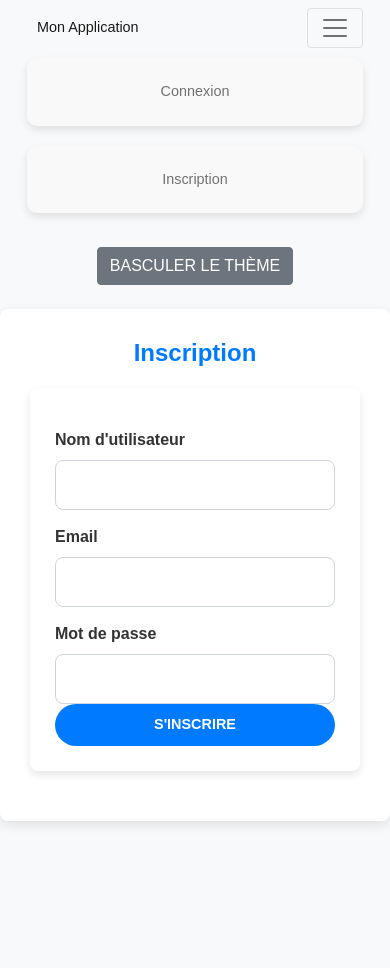
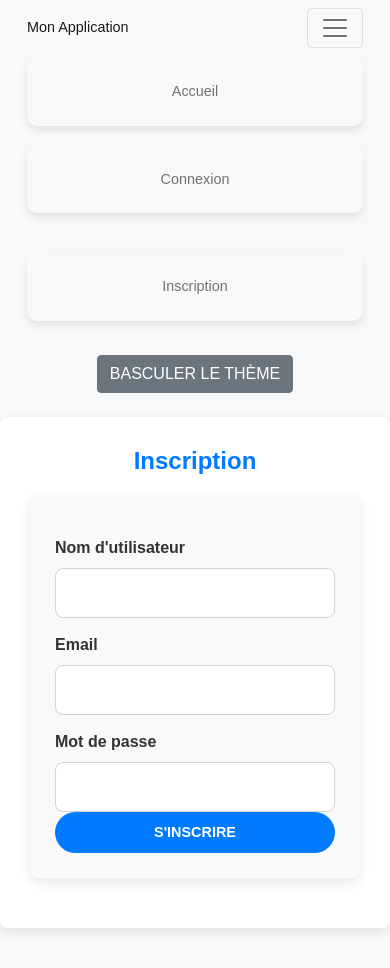
Before and after one commit to Laptitude/webapp, a Flask app: page /register in a window 390 px wide, after a click that opens the changed part. Before the commit the page ends 825 px from the top, so only its background shows below. Run offline with Flask 3, Linux system fonts and the light colour scheme; some libraries are stand-ins or nearby versions.

Commit message:
Mise à jour du style et de la navbar

```diff
--- a/static/css/styles.css
+++ b/static/css/styles.css
@@ -31,23 +31,60 @@ body {
     background-color: #777;
 }
 
+.dark-theme h1, .dark-theme h2 {
+    color: #ffdd57;
+}
+
+.dark-theme .container {
+    background-color: #444;
+    color: #fff;
+}
+
+.dark-theme form {
+    background-color: #555;
+    color: #fff;
+}
+
+.dark-theme form input {
+    background-color: #666;
+    color: #fff;
+}
+
+.dark-theme li {
+    background-color: #444;
+    border-color: #555;
+}
+
 /* Navbar */
 nav {
     background-color: #333;
     color: #fff;
     padding: 15px;
+    display: flex;
+    align-items: center;
+    justify-content: space-between;
     text-align: center;
     transition: background-color 0.3s;
 }
 
-nav a {
+.navbar-brand {
+    font-size: 1.5rem;
+    color: #ffdd57;
+}
+
+.navbar-nav {
+    display: flex;
+    gap: 20px;
+}
+
+.nav-item a {
     color: #fff;
+    text-decoration: none;
     margin: 0 10px;
-    text-decoration: none;
     transition: color 0.3s ease;
 }
 
-nav a:hover {
+.nav-item a:hover, nav a:hover {
     color: #ffdd57;
 }
 
@@ -75,10 +112,6 @@ h1, h2 {
     text-align: center;
 }
 
-.dark-theme h1, .dark-theme h2 {
-    color: #ffdd57;
-}
-
 /* Liste des éléments */
 ul {
     list-style-type: none;
@@ -96,11 +129,6 @@ li {
 
 li:hover {
     box-shadow: 0 6px 12px rgba(0, 0, 0, 0.15);
-}
-
-.dark-theme li {
-    background-color: #444;
-    border-color: #555;
 }
 
 /* Boutons stylisés */
@@ -122,14 +150,6 @@ button:hover, .btn-primary:hover {
     background-color: #0056b3;
 }
 
-.dark-theme .btn-primary {
-    background-color: #555;
-}
-
-.dark-theme .btn-primary:hover {
-    background-color: #777;
-}
-
 .btn-danger {
     background-color: #dc3545;
     transition: background-color 0.3s;
@@ -137,10 +157,6 @@ button:hover, .btn-primary:hover {
 
 .btn-danger:hover {
     background-color: #c82333;
-}
-
-.dark-theme .btn-danger {
-    background-color: #555;
 }
 
 .dark-theme .btn-danger:hover {
@@ -153,15 +169,10 @@ form {
     flex-direction: column;
     max-width: 500px;
     margin: 20px auto;
-    background: #fff;
     padding: 25px;
+    background-color: #f9f9f9;
     border-radius: 8px;
-    box-shadow: 0 4px 8px rgba(0, 0, 0, 0.1);
-}
-
-.dark-theme form {
-    background-color: #444;
-    color: #fff;
+    box-shadow: 0 4px 12px rgba(0, 0, 0, 0.1);
 }
 
 form label {
@@ -192,12 +203,6 @@ form input[type="email"]:focus, form input[type="password"]:focus {
     box-shadow: 0 0 0 0.2rem rgba(0,123,255,.25);
 }
 
-.dark-theme .form-control {
-    background-color: #333;
-    border-color: #666;
-    color: #fff;
-}
-
 /* Messages d'alerte */
 .alert {
     border-radius: 8px;
@@ -213,6 +218,10 @@ form input[type="email"]:focus, form input[type="password"]:focus {
         padding: 15px;
     }
 
+    nav {
+        flex-direction: column;
+    }
+
     .navbar-brand, .navbar-nav .nav-link {
         font-size: 0.9rem;
     }
--- a/templates/base.html
+++ b/templates/base.html
@@ -7,7 +7,23 @@
     <link rel="stylesheet" href="https://stackpath.bootstrapcdn.com/bootstrap/5.1.3/css/bootstrap.min.css">
     <link rel="stylesheet" href="{{ url_for('static', filename='css/styles.css') }}">
 </head>
-<body>
+<body class="light-theme">
+    <script>
+        document.addEventListener('DOMContentLoaded', function() {
+            if (localStorage.getItem('theme') === 'dark') {
+                document.body.classList.add('dark-theme');
+            } else {
+                document.body.classList.add('light-theme');
+            }
+        });
+
+        function toggleTheme() {
+            document.body.classList.toggle('dark-theme');
+            document.body.classList.toggle('light-theme');
+            localStorage.setItem('theme', document.body.classList.contains('dark-theme') ? 'dark' : 'light');
+        }
+    </script>
+
     <!-- Navbar Responsive -->
     <nav class="navbar navbar-expand-lg navbar-light bg-light">
         <div class="container-fluid">
@@ -16,19 +32,13 @@
                 <span class="navbar-toggler-icon"></span>
             </button>
             <div class="collapse navbar-collapse" id="navbarNav">
+                <ul class="navbar-nav me-auto">
+                    <li class="nav-item"><a class="nav-link" href="{{ url_for('index') }}">Accueil</a></li>
+                </ul>
                 <ul class="navbar-nav ms-auto">
                     {% if session.get('user_id') %}
-                        <li class="nav-item dropdown">
-                            <a class="nav-link dropdown-toggle" href="#" id="userDropdown" role="button" data-bs-toggle="dropdown" aria-expanded="false">
-                                Profil
-                            </a>
-                            <ul class="dropdown-menu dropdown-menu-end" aria-labelledby="userDropdown">
-                                <li><a class="dropdown-item" href="{{ url_for('profile') }}">Afficher le profil</a></li>
-                                <li><a class="dropdown-item" href="#">Options</a></li>
-                                <li><hr class="dropdown-divider"></li>
-                                <li><a class="dropdown-item" href="{{ url_for('logout') }}">Déconnexion</a></li>
-                            </ul>
-                        </li>
+                        <li class="nav-item"><a class="nav-link" href="{{ url_for('profile') }}">Profil</a></li>
+                        <li class="nav-item"><a class="nav-link" href="{{ url_for('logout') }}">Déconnexion</a></li>
                     {% else %}
                         <li class="nav-item"><a class="nav-link" href="{{ url_for('login') }}">Connexion</a></li>
                         <li class="nav-item"><a class="nav-link" href="{{ url_for('register') }}">Inscription</a></li>
@@ -42,14 +52,6 @@
     <div class="text-center my-3">
         <button class="btn btn-secondary" onclick="toggleTheme()">Basculer le Thème</button>
     </div>
-
-    <!-- JavaScript pour basculer le thème -->
-    <script>
-        function toggleTheme() {
-            document.body.classList.toggle('dark-theme');
-            document.body.classList.toggle('light-theme');
-        }
-    </script>
 
     <!-- Main Content -->
     <div class="container mt-4">
```
